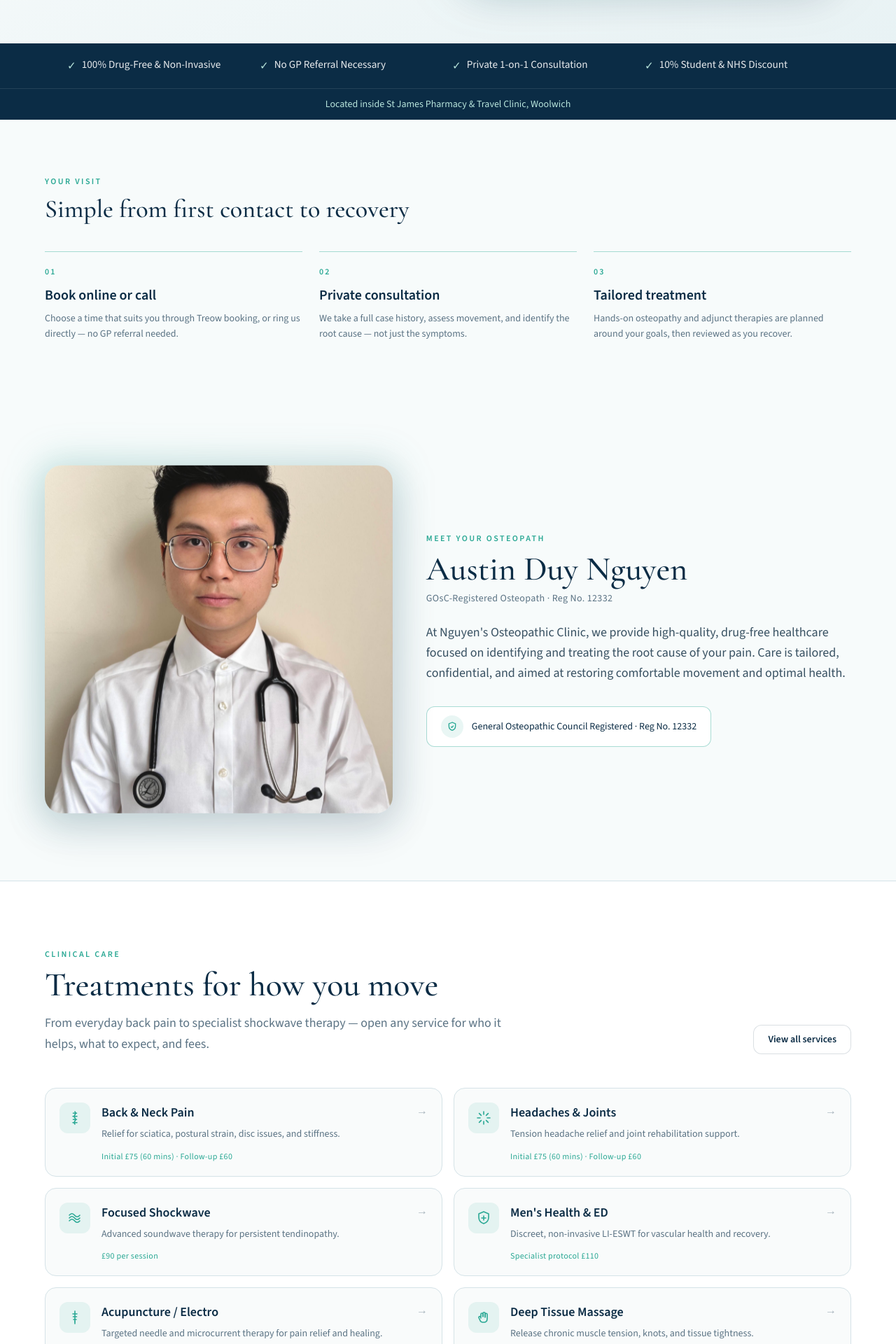
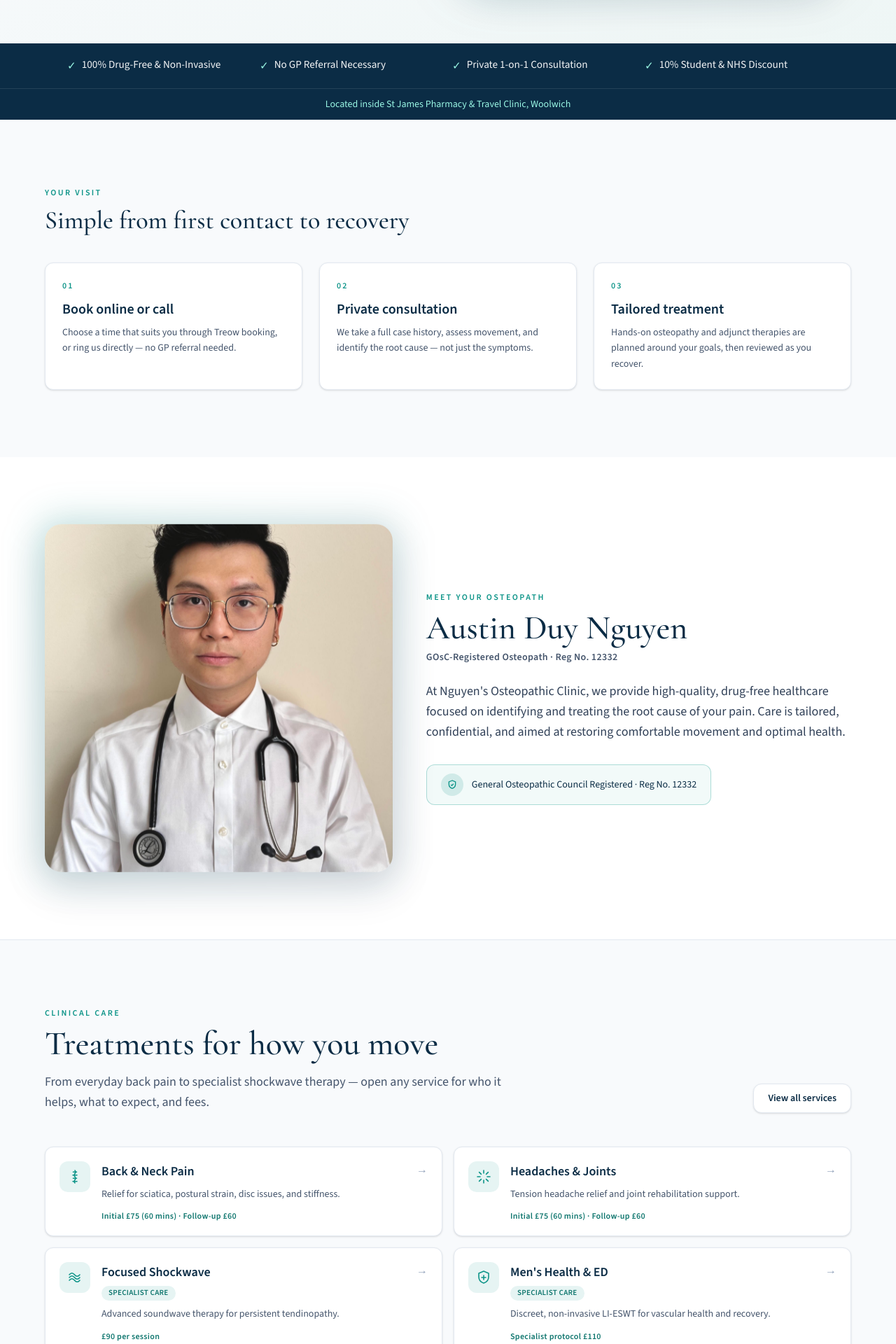
Before and after one commit to Duynguyen0106/Nguyensosteopathy, a Next.js app: page / in a window 1280 px wide. Shown: the part 840-2760 px from the top of the page at 70% size. Built offline with nearby package versions, Linux system fonts and the light colour scheme; no server answers.

Commit message:
Polish UI with slate palette, teal CTAs, and Facebook link
Add Facebook profile link in footer and contact section, strengthen
primary button contrast, style service cards with Specialist Care
badges, and normalize section spacing across the site.

```diff
--- a/src/app/book/page.tsx
+++ b/src/app/book/page.tsx
@@ -10,7 +10,7 @@ export const metadata: Metadata = {
 
 export default function BookPage() {
   return (
-    <div className="bg-background pt-10 md:pt-14">
+    <div className="bg-slate-50 pt-10 md:pt-14">
       <div className="mx-auto max-w-4xl px-5 pb-8 md:px-8">
         <p className="text-xs font-semibold tracking-[0.2em] text-teal uppercase">
           Online booking
--- a/src/app/globals.css
+++ b/src/app/globals.css
@@ -3,15 +3,16 @@
 :root {
   --navy: #0b2c45;
   --navy-deep: #071e30;
-  --teal: #2aa894;
-  --teal-dark: #1f8a79;
-  --teal-mist: #b7e4db;
-  --cream-mist: #f3f7f8;
-  --ink: #163247;
-  --muted: #5b7384;
-  --line: #d5e3e8;
-  --background: #f7fbfb;
-  --foreground: #163247;
+  --teal: #0d9488;
+  --teal-dark: #0f766e;
+  --teal-mist: #99f6e4;
+  --cream-mist: #f8fafc;
+  --ink: #0f172a;
+  --muted: #475569;
+  --line: #e2e8f0;
+  --background: #f8fafc;
+  --foreground: #0f172a;
+  --card: #ffffff;
 }
 
 @theme inline {
@@ -26,6 +27,7 @@
   --color-ink: var(--ink);
   --color-muted: var(--muted);
   --color-line: var(--line);
+  --color-card: var(--card);
   --font-sans: var(--font-body);
   --font-display: var(--font-display);
 }
@@ -51,9 +53,9 @@ body {
 
 .hero-wash {
   background:
-    radial-gradient(ellipse 80% 60% at 15% 20%, rgba(42, 168, 148, 0.18), transparent 55%),
-    radial-gradient(ellipse 70% 50% at 85% 10%, rgba(11, 44, 69, 0.12), transparent 50%),
-    linear-gradient(160deg, #eef7f6 0%, #f7fbfb 42%, #e8f2f4 100%);
+    radial-gradient(ellipse 80% 60% at 15% 20%, rgba(13, 148, 136, 0.14), transparent 55%),
+    radial-gradient(ellipse 70% 50% at 85% 10%, rgba(11, 44, 69, 0.08), transparent 50%),
+    linear-gradient(160deg, #f1f5f9 0%, #f8fafc 45%, #eef6f5 100%);
 }
 
 .section-fade {
@@ -104,18 +106,13 @@ body {
 }
 
 .service-tile {
-  transition:
-    transform 0.25s ease,
-    border-color 0.25s ease,
-    background-color 0.25s ease,
-    box-shadow 0.25s ease;
+  transition: all 200ms ease;
 }
 
 .service-tile:hover {
-  transform: translateY(-3px);
-  border-color: color-mix(in srgb, var(--teal) 45%, var(--line));
-  background: white;
-  box-shadow: 0 18px 40px rgba(11, 44, 69, 0.08);
+  transform: translateY(-4px);
+  border-color: #cbd5e1;
+  box-shadow: 0 12px 28px rgba(15, 23, 42, 0.08);
 }
 
 .service-tile:hover .service-arrow {
--- a/src/app/page.tsx
+++ b/src/app/page.tsx
@@ -11,11 +11,11 @@ export default function HomePage() {
       <Hero />
 
       <section className="bg-navy text-white">
-        <div className="mx-auto grid max-w-6xl gap-3 px-5 py-5 sm:grid-cols-2 lg:grid-cols-4 md:px-8">
+        <div className="mx-auto grid max-w-6xl gap-3 px-5 py-5 sm:grid-cols-2 md:px-8 lg:grid-cols-4">
           {highlights.map((item) => (
             <p
               key={item}
-              className="flex items-start gap-2 text-sm text-white/90 md:text-[0.95rem]"
+              className="flex items-start gap-2 text-sm text-white/95 md:text-[0.95rem]"
             >
               <span className="mt-0.5 text-teal-mist" aria-hidden>
                 ✓
@@ -29,7 +29,7 @@ export default function HomePage() {
         </div>
       </section>
 
-      <section className="px-5 py-16 md:px-8 md:py-20">
+      <section className="bg-slate-50 px-5 py-16 md:px-8 md:py-24">
         <div className="mx-auto max-w-6xl">
           <div className="max-w-2xl">
             <p className="text-xs font-semibold tracking-[0.2em] text-teal uppercase">
@@ -41,14 +41,17 @@ export default function HomePage() {
           </div>
           <ol className="mt-10 grid gap-6 md:grid-cols-3">
             {visitSteps.map((item) => (
-              <li key={item.step} className="border-t border-teal/40 pt-5">
+              <li
+                key={item.step}
+                className="rounded-xl border border-slate-200 bg-white p-6 shadow-sm"
+              >
                 <p className="text-xs font-semibold tracking-[0.18em] text-teal">
                   {item.step}
                 </p>
                 <h3 className="mt-3 text-xl font-semibold text-navy">
                   {item.title}
                 </h3>
-                <p className="mt-2 text-sm leading-relaxed text-muted">
+                <p className="mt-2 text-sm leading-relaxed text-slate-600">
                   {item.detail}
                 </p>
               </li>
@@ -57,7 +60,10 @@ export default function HomePage() {
         </div>
       </section>
 
-      <section id="about" className="scroll-mt-24 px-5 py-16 md:px-8 md:py-24">
+      <section
+        id="about"
+        className="scroll-mt-24 bg-white px-5 py-16 md:px-8 md:py-24"
+      >
         <div className="mx-auto grid max-w-6xl items-center gap-12 md:grid-cols-[0.9fr_1.1fr]">
           <div className="relative">
             <div className="absolute -inset-3 rounded-[2rem] bg-gradient-to-br from-teal/20 to-navy/10 blur-xl" />
@@ -77,22 +83,28 @@ export default function HomePage() {
             <h2 className="mt-3 font-display text-4xl text-navy md:text-5xl">
               {site.practitioner.name}
             </h2>
-            <p className="mt-2 text-sm font-medium tracking-wide text-muted">
+            <p className="mt-2 text-sm font-semibold tracking-wide text-slate-600">
               {site.practitioner.title} · Reg No. {site.practitioner.regNo}
             </p>
-            <p className="mt-6 text-lg leading-relaxed text-ink/85">
+            <p className="mt-6 text-lg leading-relaxed text-slate-700">
               At {site.name}, we provide high-quality, drug-free healthcare
               focused on identifying and treating the root cause of your pain.
               Care is tailored, confidential, and aimed at restoring comfortable
               movement and optimal health.
             </p>
 
-            <div className="mt-8 inline-flex max-w-full items-center gap-3 rounded-xl border border-teal/40 bg-white px-4 py-3 text-sm text-navy sm:px-5">
+            <div className="mt-8 inline-flex max-w-full items-center gap-3 rounded-xl border border-teal/30 bg-teal/5 px-4 py-3 text-sm font-medium text-navy sm:px-5">
               <span
-                className="flex h-8 w-8 shrink-0 items-center justify-center rounded-full bg-teal/10 text-teal"
+                className="flex h-8 w-8 shrink-0 items-center justify-center rounded-full bg-teal/15 text-teal"
                 aria-hidden
               >
-                <svg viewBox="0 0 24 24" className="h-4 w-4" fill="none" stroke="currentColor" strokeWidth="2">
+                <svg
+                  viewBox="0 0 24 24"
+                  className="h-4 w-4"
+                  fill="none"
+                  stroke="currentColor"
+                  strokeWidth="2"
+                >
                   <path d="M12 3 5 6v5c0 4.5 3 7.8 7 9 4-1.2 7-4.5 7-9V6l-7-3Z" />
                   <path d="m9.5 12 1.8 1.8 3.4-3.6" />
                 </svg>
@@ -108,7 +120,7 @@ export default function HomePage() {
 
       <section
         id="services"
-        className="scroll-mt-24 border-y border-line bg-white px-5 py-16 md:px-8 md:py-24"
+        className="scroll-mt-24 border-y border-slate-200 bg-slate-50 px-5 py-16 md:px-8 md:py-24"
       >
         <div className="mx-auto max-w-6xl">
           <div className="flex flex-col gap-6 md:flex-row md:items-end md:justify-between">
@@ -119,7 +131,7 @@ export default function HomePage() {
               <h2 className="mt-3 font-display text-4xl text-navy md:text-5xl">
                 Treatments for how you move
               </h2>
-              <p className="mt-4 text-base leading-relaxed text-muted md:text-lg">
+              <p className="mt-4 text-base leading-relaxed text-slate-600 md:text-lg">
                 From everyday back pain to specialist shockwave therapy — open
                 any service for who it helps, what to expect, and fees.
               </p>
@@ -134,25 +146,32 @@ export default function HomePage() {
               <li key={service.slug}>
                 <Link
                   href={`/services/${service.slug}`}
-                  className="service-tile group flex h-full gap-4 rounded-2xl border border-line bg-cream-mist/50 p-5"
+                  className="service-tile group flex h-full gap-4 rounded-xl border border-slate-200 bg-white p-5 shadow-sm transition-all duration-200 hover:-translate-y-1 hover:shadow-md"
                 >
                   <span className="flex h-11 w-11 shrink-0 items-center justify-center rounded-xl bg-teal/10 text-teal">
                     <ServiceIcon name={service.icon} />
                   </span>
                   <span className="min-w-0 flex-1">
                     <span className="flex items-start justify-between gap-3">
-                      <span className="text-lg font-semibold text-navy">
-                        {service.title}
+                      <span className="min-w-0">
+                        <span className="block text-lg font-semibold text-navy">
+                          {service.title}
+                        </span>
+                        {service.badge ? (
+                          <span className="mt-1.5 inline-flex rounded-full bg-teal/10 px-2.5 py-0.5 text-[11px] font-semibold tracking-wide text-teal-dark uppercase">
+                            {service.badge}
+                          </span>
+                        ) : null}
                       </span>
-                      <span className="service-arrow text-navy/35" aria-hidden>
+                      <span className="service-arrow text-slate-400" aria-hidden>
                         →
                       </span>
                     </span>
-                    <span className="mt-1.5 block text-sm leading-relaxed text-muted">
+                    <span className="mt-2 block text-sm leading-relaxed text-slate-600">
                       {service.summary}
                     </span>
                     {service.relatedPricing ? (
-                      <span className="mt-3 block text-xs font-medium tracking-wide text-teal">
+                      <span className="mt-3 block text-xs font-semibold tracking-wide text-teal-dark">
                         {service.relatedPricing}
                       </span>
                     ) : null}
@@ -164,7 +183,10 @@ export default function HomePage() {
         </div>
       </section>
 
-      <section id="pricing" className="scroll-mt-24 px-5 py-16 md:px-8 md:py-24">
+      <section
+        id="pricing"
+        className="scroll-mt-24 bg-white px-5 py-16 md:px-8 md:py-24"
+      >
         <div className="mx-auto max-w-6xl">
           <div className="max-w-2xl">
             <p className="text-xs font-semibold tracking-[0.2em] text-teal uppercase">
@@ -173,13 +195,13 @@ export default function HomePage() {
             <h2 className="mt-3 font-display text-4xl text-navy md:text-5xl">
               Treatments & fees
             </h2>
-            <p className="mt-4 text-base leading-relaxed text-muted md:text-lg">
+            <p className="mt-4 text-base leading-relaxed text-slate-600 md:text-lg">
               Tailored clinical care designed around your specific recovery
               goals.
             </p>
           </div>
 
-          <div className="mt-10 overflow-hidden rounded-2xl border border-line bg-white">
+          <div className="mt-10 overflow-hidden rounded-xl border border-slate-200 bg-white shadow-sm">
             <div className="hidden grid-cols-[1.6fr_0.8fr_0.5fr] bg-navy px-6 py-4 text-sm font-medium tracking-wide text-white md:grid">
               <span>Service & consultation</span>
               <span>Duration</span>
@@ -190,12 +212,14 @@ export default function HomePage() {
                 <li
                   key={row.service}
                   className={`grid gap-1 px-5 py-4 md:grid-cols-[1.6fr_0.8fr_0.5fr] md:items-center md:gap-4 md:px-6 ${
-                    index % 2 === 0 ? "bg-cream-mist/70" : "bg-white"
+                    index % 2 === 0 ? "bg-slate-50" : "bg-white"
                   }`}
                 >
                   <p className="font-medium text-navy">{row.service}</p>
-                  <p className="text-sm text-muted">{row.duration}</p>
-                  <p className="text-lg font-semibold text-teal md:text-right">
+                  <p className="text-sm font-medium text-slate-600">
+                    {row.duration}
+                  </p>
+                  <p className="text-lg font-bold text-teal-dark md:text-right">
                     {row.price}
                   </p>
                 </li>
@@ -203,7 +227,7 @@ export default function HomePage() {
             </ul>
           </div>
 
-          <p className="mt-6 rounded-2xl border border-dashed border-teal/50 bg-teal/5 px-5 py-4 text-sm text-navy md:text-base">
+          <p className="mt-6 rounded-xl border border-dashed border-teal/40 bg-teal/5 px-5 py-4 text-sm font-medium text-navy md:text-base">
             {site.discount}
           </p>
         </div>
@@ -211,7 +235,7 @@ export default function HomePage() {
 
       <section
         id="location"
-        className="scroll-mt-24 border-t border-line bg-gradient-to-b from-teal/8 to-background px-5 py-16 md:px-8 md:py-24"
+        className="scroll-mt-24 border-t border-slate-200 bg-slate-50 px-5 py-16 md:px-8 md:py-24"
       >
         <div className="mx-auto grid max-w-6xl gap-10 md:grid-cols-[1.1fr_0.9fr] md:items-end">
           <div>
@@ -221,12 +245,12 @@ export default function HomePage() {
             <h2 className="mt-3 font-display text-4xl text-navy md:text-5xl">
               Conveniently located inside {site.address.venue}
             </h2>
-            <p className="mt-5 text-lg text-ink/85">
+            <p className="mt-5 text-lg font-medium text-slate-700">
               {site.address.line1}
               <br />
               {site.address.line2}
             </p>
-            <p className="mt-3 text-sm text-muted">
+            <p className="mt-3 text-sm font-medium text-slate-600">
               Providing NHS & Private Pharmacy Services on site.
             </p>
             <div className="mt-8 flex flex-wrap gap-3">
@@ -244,11 +268,11 @@ export default function HomePage() {
             </div>
           </div>
 
-          <div className="rounded-[1.5rem] border border-teal/25 bg-white/80 p-6 backdrop-blur">
+          <div className="rounded-xl border border-slate-200 bg-white p-6 shadow-sm">
             <p className="text-xs font-semibold tracking-[0.16em] text-teal uppercase">
               Book your appointment
             </p>
-            <ul className="mt-5 space-y-3 text-sm text-ink/85">
+            <ul className="mt-5 space-y-3 text-sm font-medium text-slate-700">
               <li>
                 <a href={site.phoneHref} className="hover:text-teal">
                   {site.phone}
@@ -260,15 +284,28 @@ export default function HomePage() {
                 </a>
               </li>
               <li>
-                <Link href="/book" className="font-semibold text-teal hover:text-teal-dark">
+                <a
+                  href={site.facebookUrl}
+                  target="_blank"
+                  rel="noopener noreferrer"
+                  className="hover:text-teal"
+                >
+                  Facebook
+                </a>
+              </li>
+              <li>
+                <Link
+                  href="/book"
+                  className="font-semibold text-teal hover:text-teal-dark"
+                >
                   Book online
                 </Link>
               </li>
             </ul>
-            <div className="mt-6 space-y-2 border-t border-line pt-5 text-sm text-muted">
+            <div className="mt-6 space-y-2 border-t border-slate-200 pt-5 text-sm font-medium text-slate-600">
               {site.hours.map((row) => (
                 <p key={row.days}>
-                  <span className="font-medium text-navy">{row.days}:</span>{" "}
+                  <span className="font-semibold text-navy">{row.days}:</span>{" "}
                   {row.time}
                 </p>
               ))}
--- a/src/components/Button.tsx
+++ b/src/components/Button.tsx
@@ -5,15 +5,15 @@ type Variant = "primary" | "secondary" | "navy" | "ghost";
 
 const styles: Record<Variant, string> = {
   primary:
-    "bg-teal text-white hover:bg-teal-dark shadow-sm shadow-teal/20",
+    "bg-teal text-white hover:bg-teal-dark shadow-md shadow-teal/25 ring-1 ring-teal/20",
   secondary:
-    "border border-navy/15 bg-white/80 text-navy hover:border-teal hover:text-teal backdrop-blur",
-  navy: "bg-navy text-white hover:bg-navy-deep",
+    "border border-slate-200 bg-white text-navy hover:border-teal hover:text-teal shadow-sm",
+  navy: "bg-navy text-white hover:bg-navy-deep shadow-md shadow-navy/20",
   ghost: "text-teal hover:text-teal-dark",
 };
 
 const base =
-  "inline-flex items-center justify-center gap-2 rounded-xl px-5 py-2.5 text-sm font-semibold transition focus-visible:outline-2 focus-visible:outline-offset-2 focus-visible:outline-teal";
+  "inline-flex items-center justify-center gap-2 rounded-xl px-5 py-2.5 text-sm font-semibold transition-all duration-200 focus-visible:outline-2 focus-visible:outline-offset-2 focus-visible:outline-teal";
 
 export function ButtonLink({
   href,
@@ -28,7 +28,10 @@ export function ButtonLink({
   className?: string;
 } & Omit<ComponentProps<"a">, "href" | "className">) {
   const classes = `${base} ${styles[variant]} ${className}`;
-  const external = href.startsWith("http") || href.startsWith("tel:") || href.startsWith("mailto:");
+  const external =
+    href.startsWith("http") ||
+    href.startsWith("tel:") ||
+    href.startsWith("mailto:");
 
   if (external) {
     return (
--- a/src/components/Hero.tsx
+++ b/src/components/Hero.tsx
@@ -26,13 +26,13 @@ export function Hero() {
           </p>
 
           <div className="mt-6 flex flex-wrap gap-2">
-            <span className="inline-flex items-center gap-2 rounded-xl border border-teal/35 bg-white/80 px-3 py-1.5 text-xs font-medium text-navy backdrop-blur sm:text-sm">
+            <span className="inline-flex items-center gap-2 rounded-full border border-slate-200 bg-white px-3 py-1.5 text-xs font-semibold text-slate-700 shadow-sm sm:text-sm">
               <span className="text-teal" aria-hidden>
                 ✓
               </span>
               GOsC Reg. No. {site.practitioner.regNo}
             </span>
-            <span className="inline-flex items-center gap-2 rounded-xl border border-teal/35 bg-white/80 px-3 py-1.5 text-xs font-medium text-navy backdrop-blur sm:text-sm">
+            <span className="inline-flex items-center gap-2 rounded-full border border-teal/25 bg-teal/10 px-3 py-1.5 text-xs font-semibold text-teal-dark shadow-sm sm:text-sm">
               <span className="text-teal" aria-hidden>
                 ✓
               </span>
--- a/src/lib/site.ts
+++ b/src/lib/site.ts
@@ -11,6 +11,7 @@ export const site = {
   phoneHref: "tel:07882843513",
   email: "nguyensosteopathy@gmail.com",
   emailHref: "mailto:nguyensosteopathy@gmail.com",
+  facebookUrl: "https://www.facebook.com/Nguyensosteopathy",
   website: "www.nguyensosteopathy.co.uk",
   address: {
     line1: "52 Powis Street",
@@ -82,6 +83,7 @@ export type Service = {
   idealFor: string[];
   whatToExpect: string[];
   relatedPricing?: string;
+  badge?: string;
   icon: ServiceIconName;
 };
 
@@ -147,6 +149,7 @@ export const services: Service[] = [
       "Graduated loading advice alongside therapy",
     ],
     relatedPricing: "£90 per session",
+    badge: "Specialist Care",
     icon: "wave",
   },
   {
@@ -168,6 +171,7 @@ export const services: Service[] = [
       "Protocol-based sessions with follow-up guidance",
     ],
     relatedPricing: "Specialist protocol £110",
+    badge: "Specialist Care",
     icon: "shield",
   },
   {
```
Also changed, not shown: src/app/services/[slug]/page.tsx (+24 -17 lines), src/app/services/page.tsx (+22 -12 lines), src/components/Footer.tsx (+30 -9 lines).
